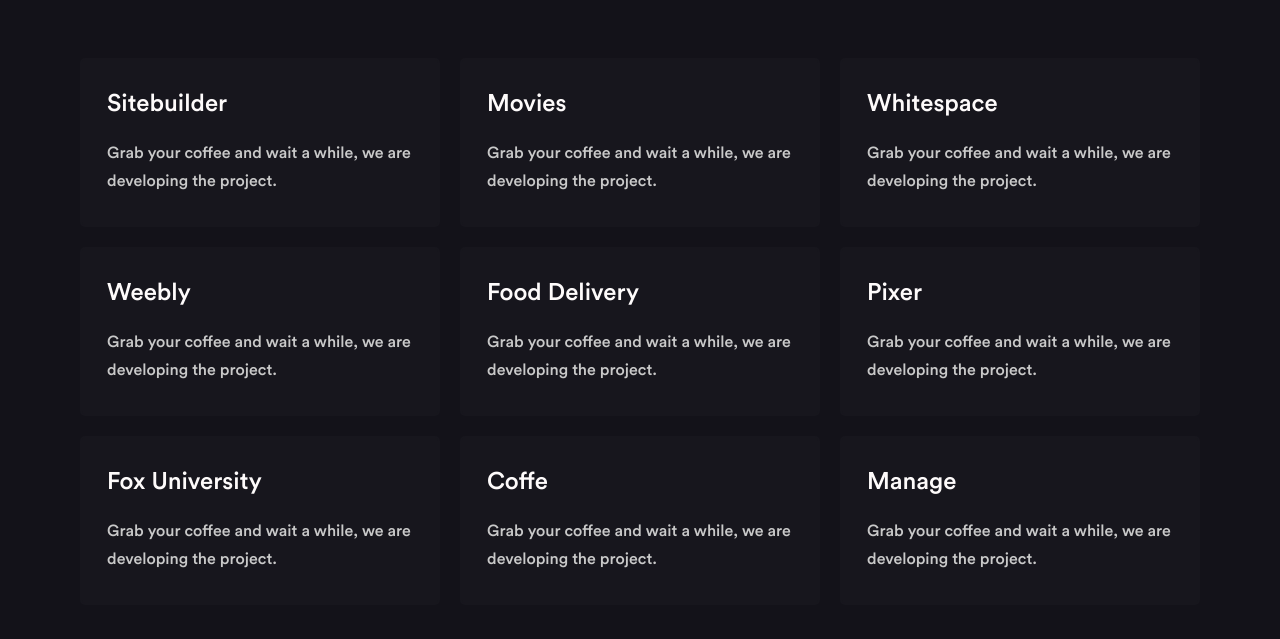
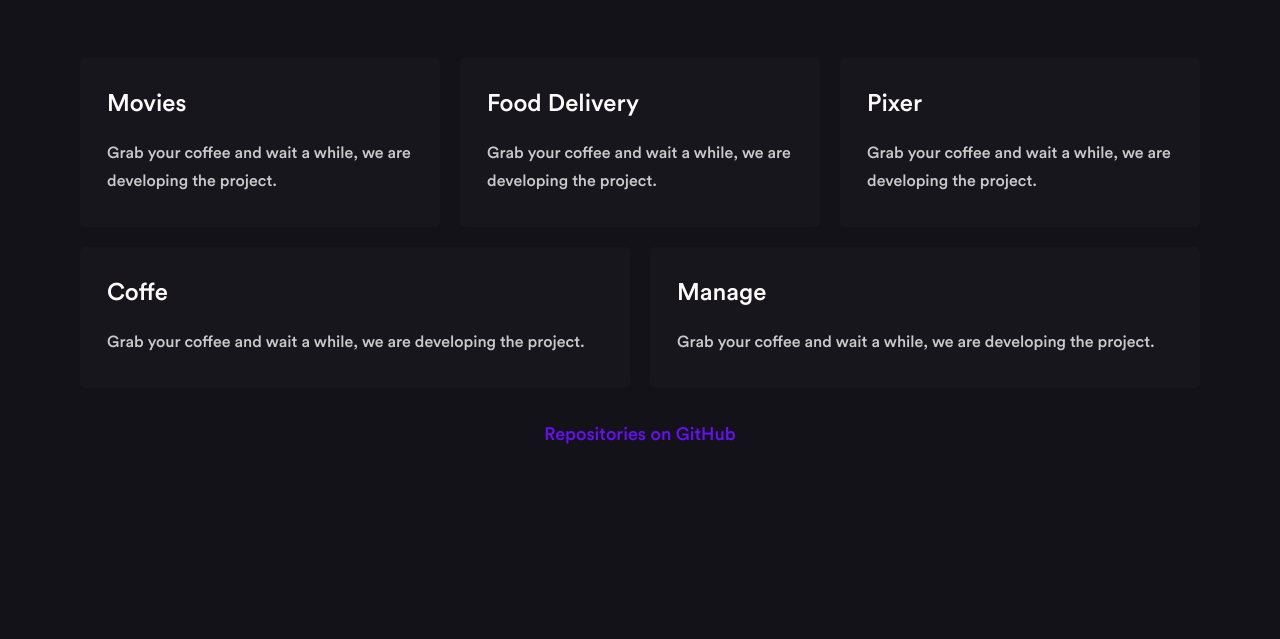
Before and after one commit to zumradshukurullayeva/my-portfolio, a plain HTML site: page index.html in a window 1280 px wide. Shown: the part 1489-2128 px from the top of the page. Drawn offline with nearby package versions, Linux system fonts and the light colour scheme.

Commit message:
first commit

```diff
--- a/index.html
+++ b/index.html
@@ -175,14 +175,14 @@
         <div class="larguraMaxContainer">
           <h2 class="titulo-delay">Projects <span>.</span></h2>
           <div>
-            <article class="cards-interval">
+            <!-- <article class="cards-interval">
               <a href="https://www.sitebuilder.com/" target="_blank">
                 <h3>Sitebuilder</h3>
               <p>
                 Grab your coffee and wait a while, we are developing the project.
               </p>
               </a>
-            </article>
+            </article> -->
 
               <article class="cards-interval">
                 <a href="https://clever-goldstine-55f41a.netlify.app/" target="_blank">
@@ -195,25 +195,6 @@
 
 
 
-            <article class="cards-interval">
-              <a href="https://preview.colorlib.com/#whitespace" target="_blank">
-                <h3>Whitespace</h3>
-                <p>
-                  Grab your coffee and wait a while, we are developing the project.
-                </p>
-              </a>
-            </article>
-
-
-
-            <article class="cards-interval">
-              <a href="https://www.weebly.com/" target="_blank">
-                <h3>Weebly</h3>
-              <p>
-                Grab your coffee and wait a while, we are developing the project.
-              </p>
-              </a>
-            </article>
 
             <article class="cards-interval">
               <a href="https://cranky-archimedes-6b2f93.netlify.app/" target="_blank">
@@ -230,17 +211,6 @@
                 <p>
                   Grab your coffee and wait a while, we are developing the project.
                 </p>
-              </a>
-            </article>
-
-
-
-            <article class="cards-interval">
-              <a href="https://preview.colorlib.com/#fox" target="_blank">
-                <h3>Fox University</h3>
-              <p>
-                Grab your coffee and wait a while, we are developing the project.
-              </p>
               </a>
             </article>
 
```
